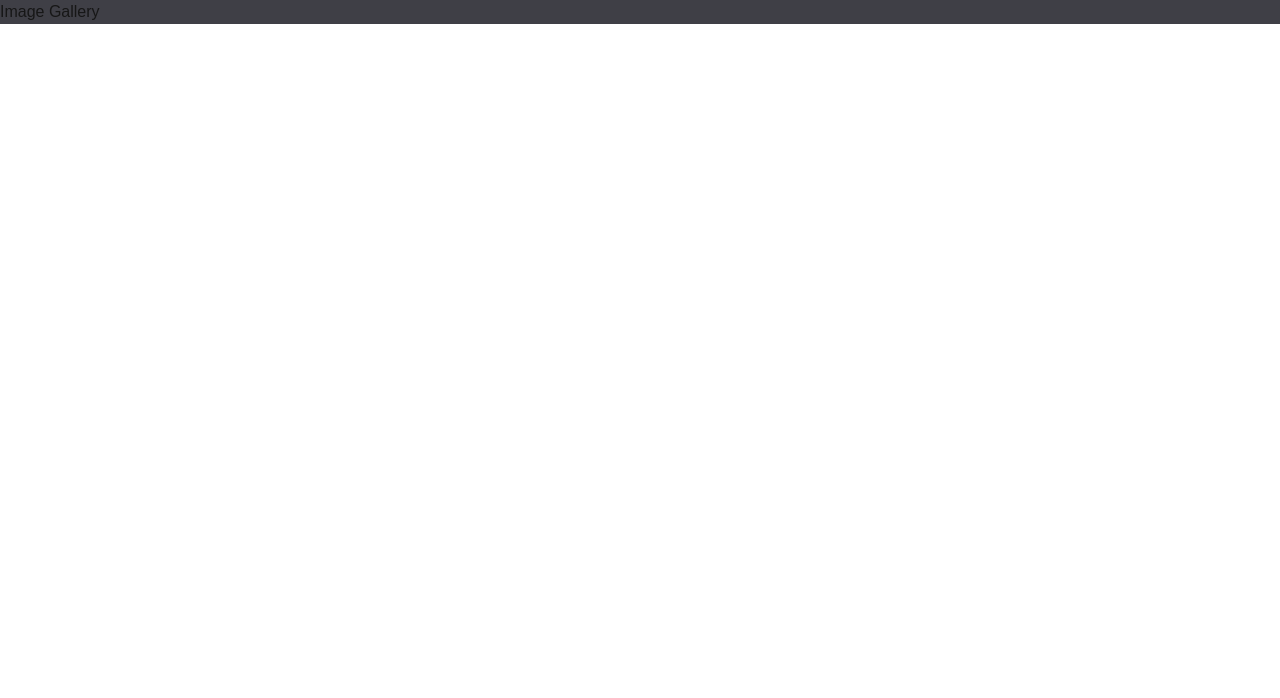
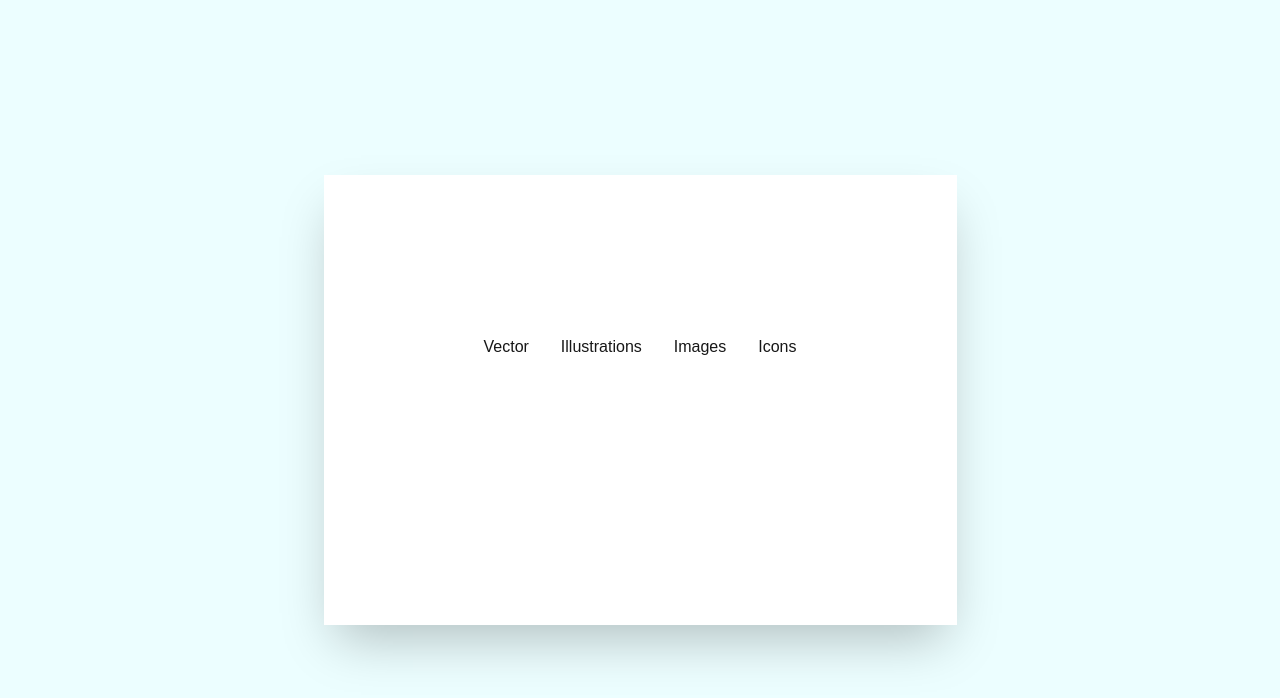
Before and after one commit to shoaibalirts/Tailwind-mini-projects, a Next.js app: page /imagegallery in a window 1280 px wide. Shown: the top 698 px of the page. Built offline with nearby package versions, Linux system fonts and the light colour scheme.

Commit message:
on the way to design image gallery

```diff
--- a/src/app/imagegallery/page.js
+++ b/src/app/imagegallery/page.js
@@ -1,14 +1,18 @@
+import Footer from "@/components/Footer";
+import ImageGalleryComp from "@/components/imagegallery/imagegalleryComp";
+
 export const metadata = {
   title: "Images Gallery",
   description: "Images are to be moved back and forth",
 };
-export default function ImageGallery() {
+export default function ImageGalleryPage() {
   return (
     <>
-
-      <div className="bg-zinc-700">
-        <p>Image Gallery</p>
-      </div>
+    {/* Global Container */}
+      <main className="flex items-center justify-center min-h-screen bg-cyan-50">
+        <ImageGalleryComp />
+      </main>
+      <Footer />
     </>
   );
 }
--- a/src/app/pricinggrid/page.js
+++ b/src/app/pricinggrid/page.js
@@ -7,7 +7,9 @@ export const metadata = {
 export default function PricingGrid() {
   return (
     <>
-      <PricingGridComp />
+      <main>
+        <PricingGridComp />
+      </main>
       <Footer />
     </>
   );
--- /dev/null
+++ b/src/components/imagegallery/ImageGalleryComp.js
@@ -0,0 +1,29 @@
+import Link from "next/link";
+
+export default function ImageGalleryComp() {
+  return (
+
+    <div className="bg-white p-6 m-3 space-y-10 shadow-2xl rounded-4xl md:p-40">
+        {/* Menu Container */}
+      <div className="flex flex-col items-center justify-center space-y-3 md:flex-row md:space-y-0 md:space-x-8 md:mb-24">
+        {/* Menu Items */}
+        <div className="group">
+            <Link href="#">Vector</Link>
+            <div className="mx-2 mt-2 duration-500 border-b-2 opacity-0 border-black group-hover:opacity-100"></div>
+        </div>
+        <div className="group">
+            <Link href="#">Illustrations</Link>
+            <div className="mx-2 mt-2 duration-500 border-b-2 opacity-0 border-black group-hover:opacity-100"></div>
+        </div>
+        <div className="group">
+            <Link href="#">Images</Link>
+            <div className="mx-2 mt-2 duration-500 border-b-2 opacity-0 border-black group-hover:opacity-100"></div>
+        </div>
+        <div className="group">
+            <Link href="#">Icons</Link>
+            <div className="mx-2 mt-2 duration-500 border-b-2 opacity-0 border-black group-hover:opacity-100"></div>
+        </div>
+      </div>
+    </div>
+  );
+}
--- a/src/components/pricinggrid/PricingGridComp.js
+++ b/src/components/pricinggrid/PricingGridComp.js
@@ -2,7 +2,7 @@
 import PricingGridCard from "./pricingGridCard";
 export default function PricingGridComp() {
   return (
-    <main className="flex items-center justify-center min-h-screen bg-slate-800">
+    <div className="flex items-center justify-center min-h-screen bg-slate-800">
       {/* inner Container */}
       <div className="flex flex-col my-6 space-y-6 bg-slate-800 md:flex-row md:space-x-6 md:my-0">
         <PricingGridCard
@@ -30,6 +30,6 @@ export default function PricingGridComp() {
           btnBorderColor="border-violet-600"
         />
       </div>
-    </main>
+    </div>
   );
 }
```
Also changed, not shown: 1 other file (tests, documents, lock files or other folders).
